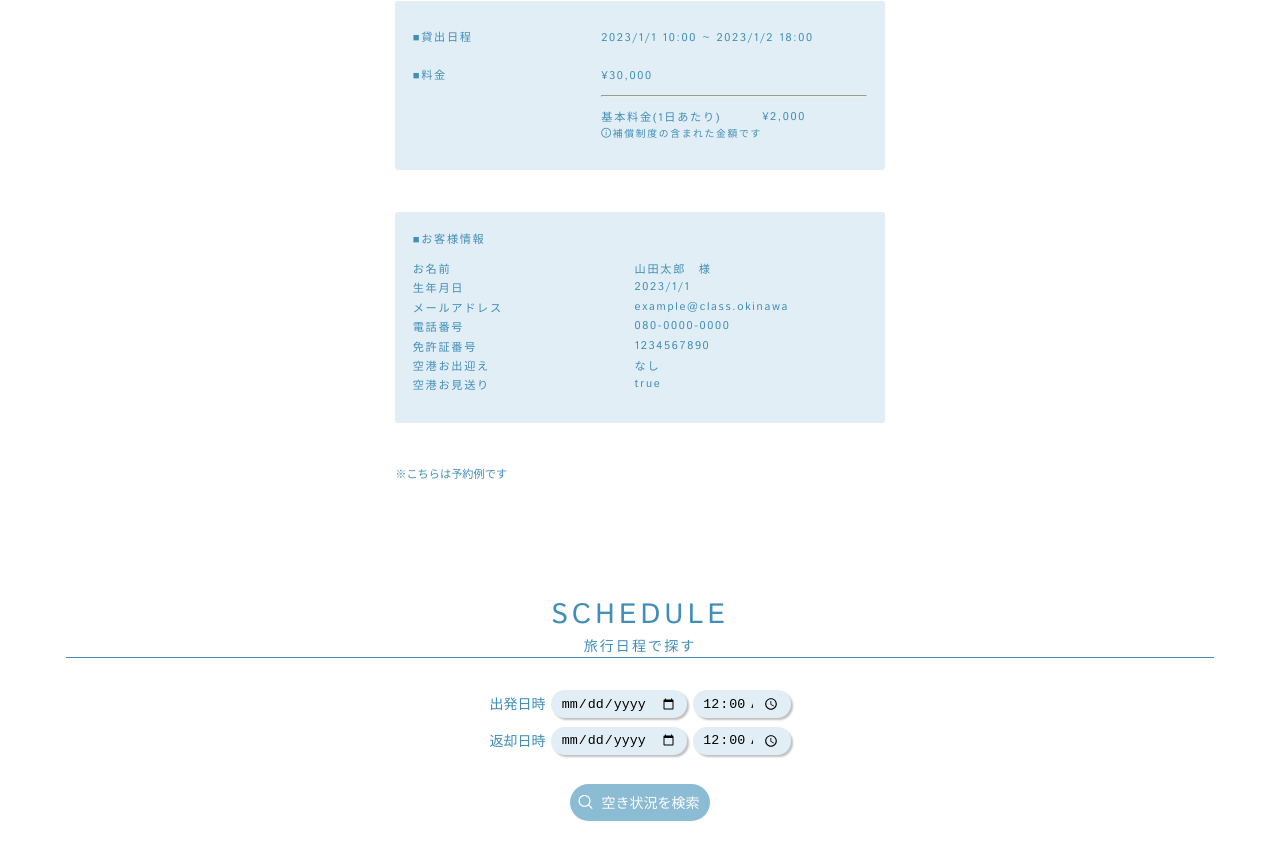
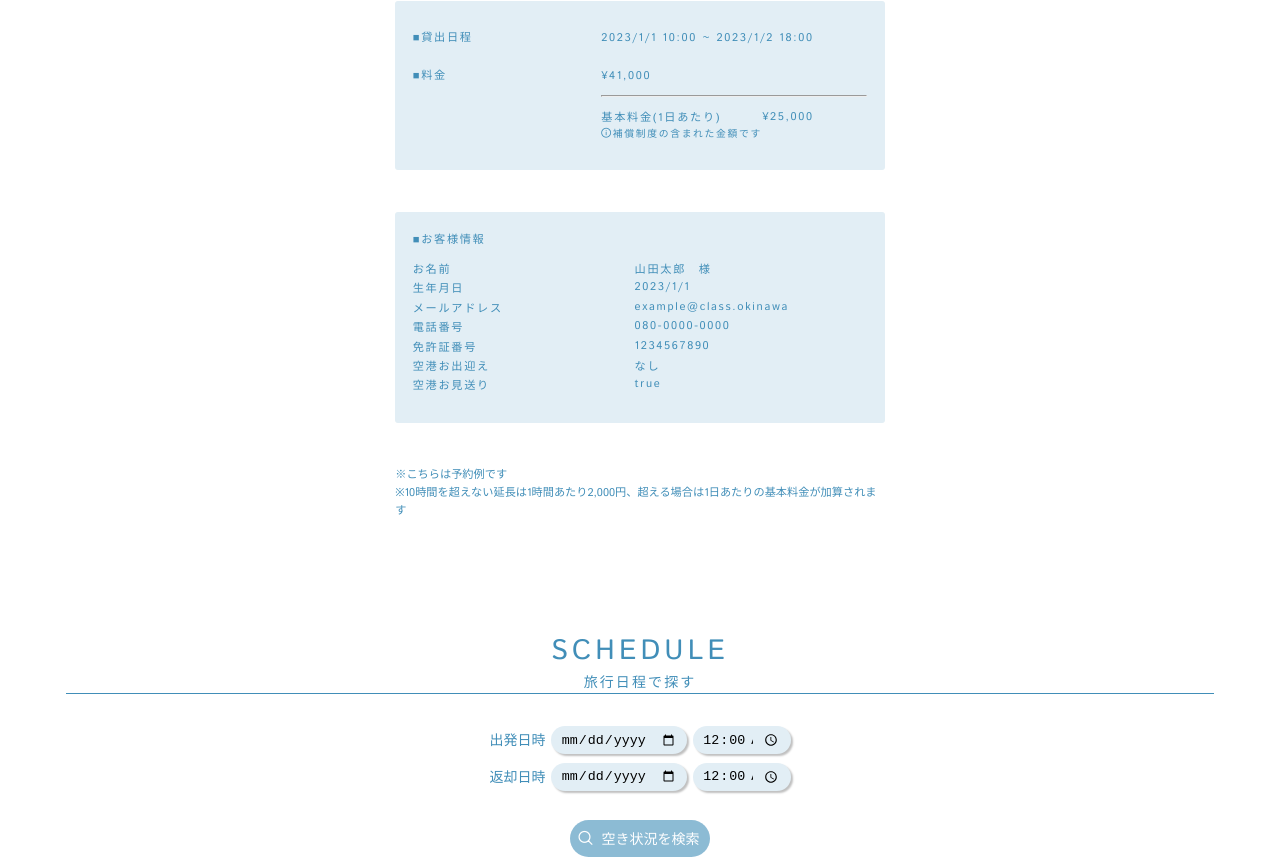
Before and after one commit to kentheboy/khufu-front-end, a Vue app: page / in a window 1280 px wide. Shown: the part 2948-3813 px from the top of the page. Built offline with nearby package versions, Linux system fonts and the light colour scheme.

Commit message:
adjust example price display

```diff
--- a/src/components/common/Information.vue
+++ b/src/components/common/Information.vue
@@ -86,7 +86,10 @@
                     </div>
                 </div>
             </div>
-            <p v-if="isExample">※こちらは予約例です</p>
+            <p v-if="isExample">
+                ※こちらは予約例です<br>
+                ※10時間を超えない延長は1時間あたり2,000円、超える場合は1日あたりの基本料金が加算されます
+            </p>
         </div>
     </section>
 </template>
@@ -104,7 +107,7 @@ export default {
                 title: "TOYOTA　アルファード",
                 start_at: "2023/1/1 10:00",
                 end_at: "2023/1/2 18:00",
-                totalFee: 30000,
+                totalFee: 41000,
                 customerName: "山田太郎",
                 customerEmail: "example@class.okinawa",
                 customerPhoneNumber: "080-0000-0000",
@@ -122,7 +125,7 @@ export default {
                     ],
                     maxmumPassenger: 7,
                     isSmokingAllowed: false,
-                    basicFee: 2000
+                    basicFee: 25000
                 }
             })
         },
```
